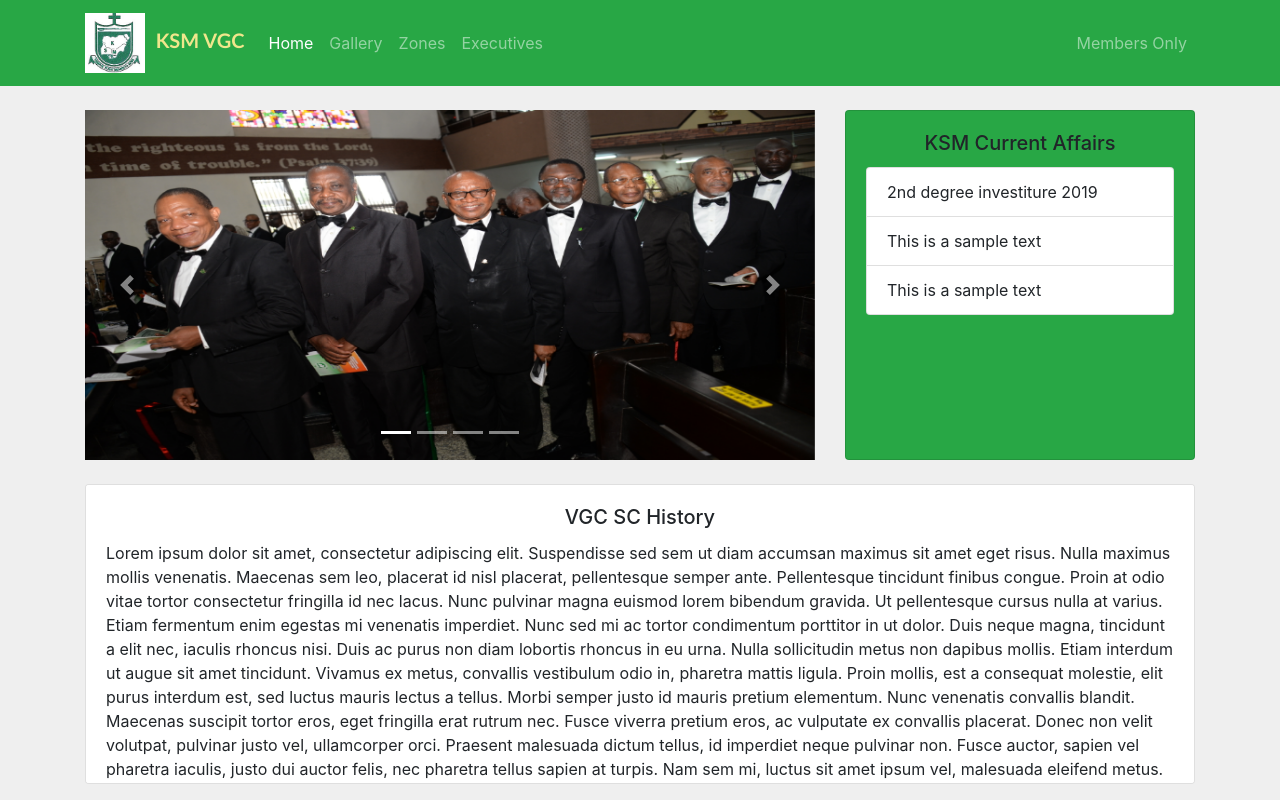
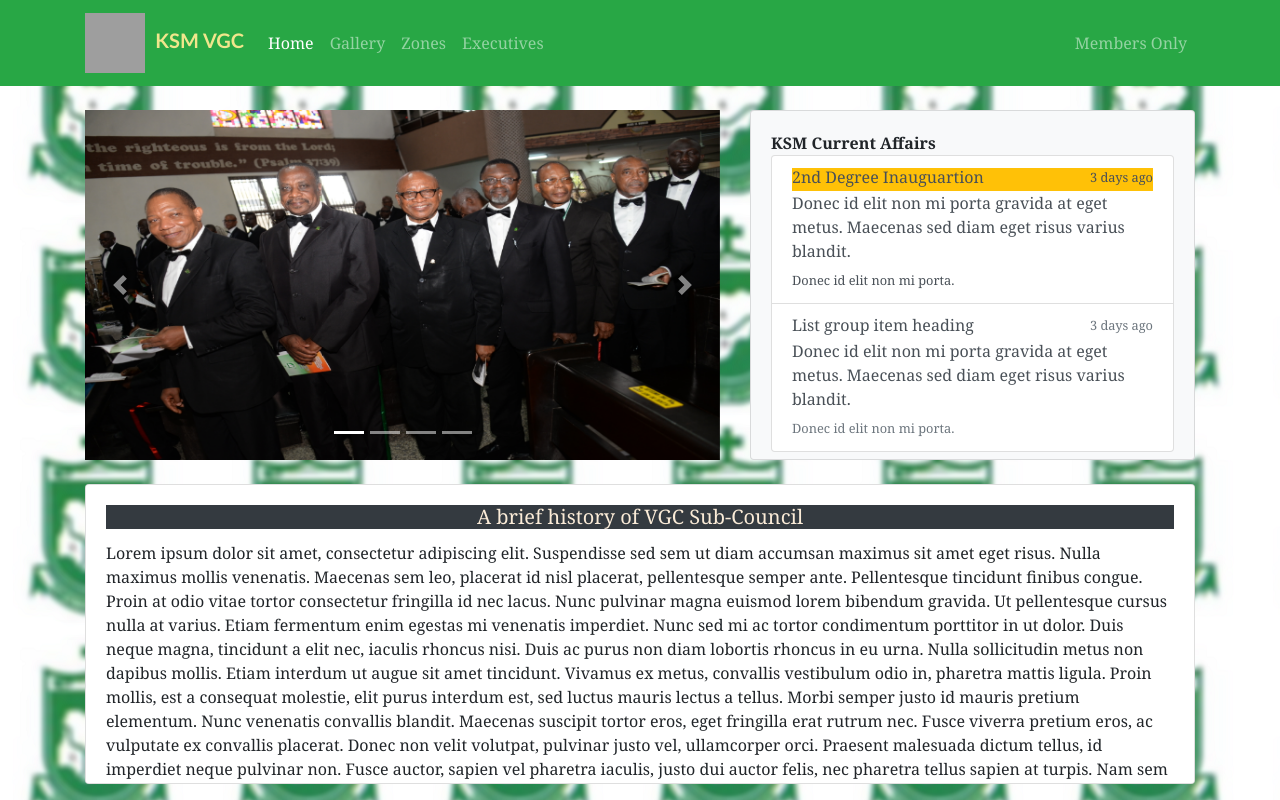
Before and after one commit to dCiciero/ksmvgcsc, a Flask app: page / in a window 1280 px wide. Run offline with Flask 2, Linux system fonts and the light colour scheme; some libraries are stand-ins or nearby versions; grey boxes are pictures that could not be loaded.

Commit message:
changed background

```diff
--- a/vgcsc/static/vgcsc/css/vgcsc.css
+++ b/vgcsc/static/vgcsc/css/vgcsc.css
@@ -1,9 +1,10 @@
 body, html{
     height: 100%;
-    background-color: #efefef;
-    /* background-image: url('../images/ksmlogo_small.jpg');
+    /* background-color: #efefef; */
+    font-family: Georgia, 'Times New Roman', Times, serif;
+    background-image: url('../../images/ksm_blurred2_mini.png');
     background-repeat: repeat;
-    opacity: .6; */
+    /*opacity: .6; */
     /* filter: blur(8px);
     -webkit-filter: blur(8px); */
 }
--- a/vgcsc/templates/base.html
+++ b/vgcsc/templates/base.html
@@ -20,7 +20,7 @@
               <span class="navbar-toggler-icon"></span>
           </button>
           <a class="navbar-brand" href="{{ url_for('index') }}">
-              <img id="ksmvgc_logo" src="../static/images/ksmbadge.jpg" width="60" height="60" alt="">
+              <img id="ksmvgc_logo" src="../static/images/Graphic1.PNG" width="60" height="60" alt="">
               <label id="ksmvgc_label" for="">
                 KSM VGC
               </label>
--- a/vgcsc/templates/vgcsc/index.html
+++ b/vgcsc/templates/vgcsc/index.html
@@ -3,7 +3,7 @@
 {% block carousel %}
     <div id="indicators" class="row carousel slide carousel-fade" data-ride="carousel">
       <!-- <div class="col-md-2"></div> -->
-      <div class="carousel-inner col-md-8">
+      <div class="carousel-inner col-xl-7">
           <ol class="carousel-indicators">
             <li data-target="#indicators" data-slide-to="0" class="active"></li>
             <li data-target="#indicators" data-slide-to="1"></li>
@@ -31,16 +31,35 @@
             <span class="sr-only">Next</span>
           </a>
       </div> <!-- end carousel-inner, col-md-8-->
-      <div class="col-md-4" >
-        <div class="card bg-success" style="height:350px;">
+      <div class="col-md-5" >
+        <div class="card bg-light" style="height:350px;">
           <div class="card-body">
-            <h5 class="card-title" style="text-align:center;" >KSM Current Affairs</h5>
+            <!-- <h5 class="card-title" style="text-align:center;" >KSM Current Affairs</h5> -->
+            <span class="card-title "></span><b>KSM Current Affairs</b>
+            <div class="list-group">
+                <a href="#" class="list-group-item list-group-item-action">
+                  <div class="d-flex w-100 justify-content-between bg-warning">
+                    <h6 class="mb-1">2nd Degree Inauguartion</h6>
+                    <small>3 days ago</small>
+                  </div>
+                  <p class="mb-1">Donec id elit non mi porta gravida at eget metus. Maecenas sed diam eget risus varius blandit.</p>
+                  <small>Donec id elit non mi porta.</small>
+                </a>
 
-              <ul class="list-group">
+                <a href="#" class="list-group-item list-group-item-action">
+                  <div class="d-flex w-100 justify-content-between">
+                    <h6 class="mb-1">List group item heading</h6>
+                    <small class="text-muted">3 days ago</small>
+                  </div>
+                  <p class="mb-1">Donec id elit non mi porta gravida at eget metus. Maecenas sed diam eget risus varius blandit.</p>
+                  <small class="text-muted">Donec id elit non mi porta.</small>
+                </a>
+              </div>
+              <!-- <ul class="list-group">
                 <li class="list-group-item">2nd degree investiture 2019</li>
                 <li class="list-group-item">This is a sample text</li>
                 <li class="list-group-item">This is a sample text</li>
-              </ul>
+              </ul> -->
           </div>
         </div>
       </div>
@@ -53,7 +72,7 @@
     <div class="col-sm-12">
       <div id="history_pane" class="card">
         <div class="card-body">
-            <h5 class="card-title text-center">VGC SC History</h5>
+            <h5 class="card-title text-center bg-dark" style="color:antiquewhite;">A brief history of VGC Sub-Council</h5>
             <p class="card-text">
               Lorem ipsum dolor sit amet, consectetur adipiscing elit. Suspendisse sed sem ut diam accumsan maximus sit amet eget risus. Nulla maximus mollis venenatis. Maecenas sem leo, placerat id nisl placerat, pellentesque semper ante. Pellentesque tincidunt finibus congue. Proin at odio vitae tortor consectetur fringilla id nec lacus. Nunc pulvinar magna euismod lorem bibendum gravida. Ut pellentesque cursus nulla at varius. Etiam fermentum enim egestas mi venenatis imperdiet. Nunc sed mi ac tortor condimentum porttitor in ut dolor. Duis neque magna, tincidunt a elit nec, iaculis rhoncus nisi. Duis ac purus non diam lobortis rhoncus in eu urna. Nulla sollicitudin metus non dapibus mollis. Etiam interdum ut augue sit amet tincidunt. Vivamus ex metus, convallis vestibulum odio in, pharetra mattis ligula.
 
```
Also changed, not shown: vgcsc/static/images/ksm_blurred.PNG (added), vgcsc/static/images/ksm_blurred2.PNG (added), vgcsc/static/images/ksm_blurred2_mini.png (added), vgcsc/static/images/ksm_blurred_mini.png (added), vgcsc/static/images/ksmvgc_label.png (deleted), vgcsc/static/images/la.jpg (deleted).
